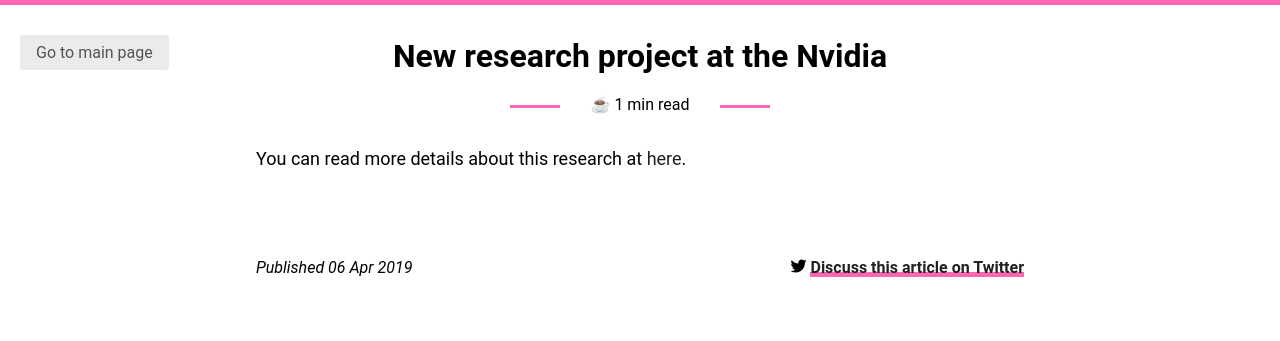
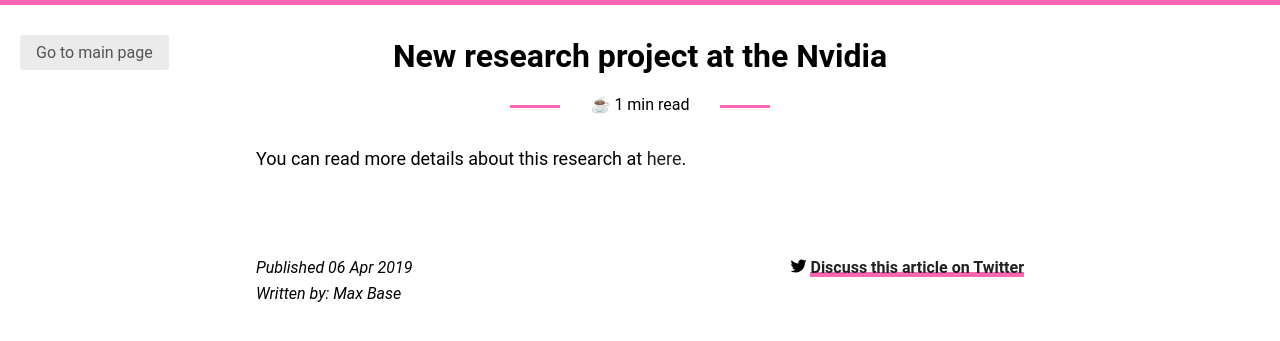
Before and after one commit to BaseMax/MaxBase.org, a Jekyll site: the page built from _posts/2019-04-06-en-New research project at the Nvidia.md, in a window 1280 px wide. Shown: the top 341 px of the page. Built offline with Jekyll 4.4.1, drawn with Linux system fonts in a browser that asks for light colours.

Commit message:
Add Written by

```diff
--- a/_layouts/post.html
+++ b/_layouts/post.html
@@ -44,15 +44,21 @@ layout: default
 				</div>
 
 				<div class="post-single__meta">
-					<span class="post-single__date">
+					<span class="post-single-date">
 						{% if page.lang == "fa" %}
 						منتشر شده در
 						{% else %}
 						Published
 						{% endif %}
 						{{ page.date | date_to_string }}
+						<br>
+						{% if page.lang == "fa" %}
+						نویسنده: مکس بیس
+						{% else %}
+						Written by: Max Base
+						{% endif %}
 					</span>
-					<span class="post-single__comments">
+					<span class="post-single-comments">
 						<span class="ti-twitter-alt"></span>
 						<a class="link-underlined" href="https://mobile.twitter.com/search?q={{ site.url }}{{ post.url }}" target="_blank" rel="noopener noreferrer">
 							{% if page.lang == "fa" %}
--- a/assets/css/main.css
+++ b/assets/css/main.css
@@ -204,12 +204,12 @@ ul.tags li a {
 	line-height: 1.625;
 	padding: .5rem 1rem;
 }
-.post-single__date {
+.post-single-date {
     flex-grow: 1;
     font-style: italic;
     float: left;
 }
-.post-single__comments {
+.post-single-comments {
     flex-grow: 1;
     text-align: right;
     float: right;
```
